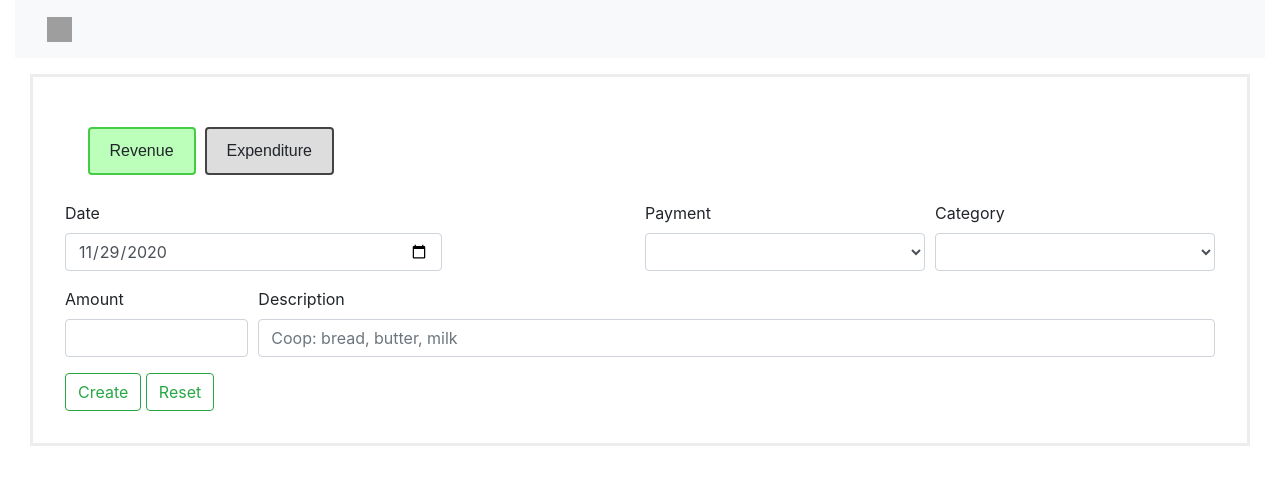
After one commit to ondrno/fastbudsjett, a Flask app: template front/app/templates/items/create.html in a window 1280 px wide. The commit adds this page. Shown: the top 485 px of the page. Run offline with Flask 2, Linux system fonts and the light colour scheme; the template is opened without the code that fills it: values that come from a table or form of the project are taken from there, others are empty; some libraries are stand-ins or nearby versions; grey boxes are pictures that could not be loaded.

Commit message:
working on basic function: add item

```diff
--- a/front/app/items.py
+++ b/front/app/items.py
@@ -4,14 +4,13 @@ from flask import (
 )
 from flask_wtf import FlaskForm
 from wtforms.fields.html5 import DateField
-from wtforms import DecimalField, SelectField, StringField, SubmitField
+from wtforms import DecimalField, SelectField, StringField, SubmitField, RadioField
 from wtforms.validators import InputRequired, Length, NumberRange
 import datetime
 
 from .auth import login_required
 from . import rest
-from . import categories
-from . import payment_types
+from . import utils
 
 
 bp = Blueprint('items', __name__)
@@ -22,6 +21,7 @@ class ItemsForm(FlaskForm):
     payment_type = SelectField('Payment', coerce=int, validators=[InputRequired()])
     amount = DecimalField('Amount', validators=[InputRequired(), NumberRange(min=0.01)])
     category = SelectField('Category', coerce=int, validators=[InputRequired()])
+    itemtype = RadioField('ItemType', coerce=int, validators=[InputRequired()])
     description = StringField('Description', validators=[
         InputRequired(),
         Length(6, 255)
@@ -29,7 +29,7 @@ class ItemsForm(FlaskForm):
     submit = SubmitField('Create')
 
 
-def get_items_and_resolve(payment_types: dict, categories: dict):
+def get_items_and_resolve(itemtypes: dict, payment_types: dict, categories: dict):
     """
     Get items using rest api and translate the payment_id, category_id
     into the names.
@@ -40,8 +40,11 @@ def get_items_and_resolve(payment_types: dict, categories: dict):
     for i in raw:
         cat_id = i['category_id']
         payment_id = i['payment_id']
+        itemtype_id = i['itemtype_id']
 
         payment = i
+        payment['itemtype'] = itemtypes.get(itemtype_id)
+        payment['is_revenue'] = payment['itemtype'].lower() == 'revenue'
         payment['payment'] = payment_types.get(payment_id)
         payment['category'] = categories.get(cat_id)
         year, month, day = str(payment['date']).split('-')
@@ -56,11 +59,53 @@ def get_items_and_resolve(payment_types: dict, categories: dict):
     return payments
 
 
-@bp.route('/', methods=['GET', 'POST'])
+@bp.route('/', methods=['GET'])
 @login_required
 def index():
-    categories_lookup = categories.get_categories()
-    payments_lookup = payment_types.get_payments()
+    categories_lookup = utils.get_categories()
+    payments_lookup = utils.get_payments()
+    itemtypes_lookup = utils.get_itemtypes()
+
+    payments = get_items_and_resolve(itemtypes_lookup, payments_lookup, categories_lookup)
+
+    return render_template('items/index.html', items=payments)
+
+
+@bp.route('/edit/<int:item_id>', methods=['GET'])
+@login_required
+def edit(item_id: int):
+    categories_lookup = utils.get_categories()
+    payments_lookup = utils.get_payments()
+    itemtypes_lookup = utils.get_itemtypes()
+
+    form = ItemsForm()
+    form.payment_type.choices = [(k, v) for k, v in payments_lookup.items()]
+    form.category.choices = [(k, v) for k, v in categories_lookup.items()]
+    form.itemtype.choices = [(k, v) for k, v in itemtypes_lookup.items()]
+
+    if form.validate_on_submit():
+        date = request.form['date']
+        amount = request.form['amount']
+        category = request.form['category']
+        payment = request.form['payment_type']
+        description = request.form['description']
+        itemtype = request.form['itemtype']
+        data = {'date': date, 'amount': amount, 'category_id': category,
+                'payment_id': payment, 'description': description, 'itemtype_id': itemtype}
+        rest.iface.create_item(data)
+        return redirect(url_for('index'))
+
+    print(f"edit {item_id}")
+
+    return redirect(url_for('index'))
+
+
+@bp.route('/create', methods=['GET', 'POST'])
+@login_required
+def create():
+    categories_lookup = utils.get_categories()
+    payments_lookup = utils.get_payments()
+    itemtypes_lookup = utils.get_itemtypes()
 
     form = ItemsForm()
     form.payment_type.choices = [(k, v) for k, v in payments_lookup.items()]
@@ -71,19 +116,11 @@ def index():
         amount = request.form['amount']
         category = request.form['category']
         payment = request.form['payment_type']
+        itemtype = request.form['itemtype']
         description = request.form['description']
         data = {'date': date, 'amount': amount, 'category_id': category,
                 'payment_id': payment, 'description': description}
         rest.iface.create_item(data)
         return redirect(url_for('index'))
 
-    payments = get_items_and_resolve(payments_lookup, categories_lookup)
-
-    return render_template('items/index.html', items=payments, form=form)
-
-
-@bp.route('/edit/<int:item_id>', methods=['GET'])
-@login_required
-def edit(item_id):
-    print(f"edit {item_id}")
-    return redirect(url_for('index'))
+    return render_template('items/create.html', form=form)
--- a/front/app/static/app.css
+++ b/front/app/static/app.css
@@ -4,3 +4,36 @@
   border-color: #ebedef;
   margin-bottom: 0;
 }
+
+.radio-toolbar {
+  margin: 10px;
+}
+
+.radio-toolbar input[type="radio"] {
+  opacity: 0;
+  /*position: fixed;*/
+  width: 0;
+}
+
+.radio-toolbar label {
+    display: inline-block;
+    background-color: #ddd;
+    padding: 10px 20px;
+    font-family: sans-serif, Arial;
+    font-size: 16px;
+    border: 2px solid #444;
+    border-radius: 4px;
+}
+
+.radio-toolbar label:hover {
+  background-color: #dfd;
+}
+
+.radio-toolbar input[type="radio"]:focus + label {
+    border: 2px dashed #444;
+}
+
+.radio-toolbar input[type="radio"]:checked + label {
+    background-color: #bfb;
+    border-color: #4c4;
+}
--- a/front/app/templates/base.html
+++ b/front/app/templates/base.html
@@ -15,59 +15,15 @@
   <body>
     <div class="container-fluid">
 {% if g.user %}
-      <nav class="navbar navbar-expand-lg navbar-light bg-light">
-        <button class="navbar-toggler" type="button" data-toggle="collapse" data-target="#navbarFastBudsjett" aria-controls="navbarFastBudsjett" aria-expanded="false" aria-label="Toggle navigation">
-          <span class="navbar-toggler-icon"></span>
-        </button>
-        <div class="collapse navbar-collapse" id="navbarFastBudsjett">
-          <ul class="navbar-nav mr-auto">
-            <li class="nav-item active">
-              <a class="nav-link" href="{{ url_for('index') }}">Home <span class="sr-only">(current)</span></a>
-            </li>
-            <li class="nav-item">
-              <a class="nav-link" href="{{ url_for('search.index') }}">Search</a>
-            </li>
-            <li class="nav-item">
-              <a class="nav-link" href="#">Statistics</a>
-            </li>
-            <li class="nav-item">
-              <a class="nav-link" href="#">Standing Orders</a>
-            </li>
-            {% if g.is_superuser %}
-            <li class="nav-item dropdown">
-              <a class="nav-link dropdown-toggle" data-toggle="dropdown" href="#" role="button" aria-haspopup="true" aria-expanded="false">Admin</a>
-              <div class="dropdown-menu">
-                <a class="dropdown-item" href="#">manage users</a>
-                <a class="dropdown-item" href="#">edit categories</a>
-                <a class="dropdown-item" href="#">edit payment types</a>
-                <div class="dropdown-divider"></div>
-                <a class="dropdown-item" href="#">cleanup deleted items</a>
-              </div>
-            </li>
-            {% endif %}
-          </ul>
-          <ul class="navbar-nav justify-content-end">
-            <li class="nav-item dropdown">
-              <a class="nav-link dropdown-toggle" data-toggle="dropdown" href="#" role="button" aria-haspopup="true" aria-expanded="false">{{ g.user }}</a>
-              <div class="dropdown-menu">
-                <a class="dropdown-item" href="#">Edit profile</a>
-              </div>
-            </li>
-
-            <li class="nav-item">
-              <a class="nav-link" href="{{ url_for('auth.logout') }}">Sign out</a>
-            </li>
-          </ul>
-         </div>
-      </nav>
-      <nav class="navbar navbar-expand-lg navbar-light bg-light">
-        <div class="collapse navbar-collapse" id="navbarMonths">
-          <a class="nav-link" href="#">&lt;</a>Dec. 2020<a class="nav-link" href="#">&gt;</a>
+      <nav class="navbar fixed-bottom navbar-expand navbar-light bg-light">
+        <div class="collapse navbar-collapse" id="navbarOverview">
+          <a class="nav-link" href="#">Statistics</a>
+          <a class="nav-link" href="#">Settings</a>
+          <a class="nav-link" href="{{ url_for('auth.logout') }}">Sign out</a>
         </div>
       </nav>
 {% endif %}
-      <div class="p-2"></div>
-      {% block header %}{% endblock %}
+{% block header %}{% endblock %}
       <div class="p-2"></div>
       {% block content %}{% endblock %}
     </div>
--- /dev/null
+++ b/front/app/templates/items/create.html
@@ -0,0 +1,87 @@
+{% extends 'base.html' %}
+
+{% block title %}Show items{% endblock %}
+
+{% block header %}
+<nav class="navbar navbar-expand navbar-light bg-light">
+  <div class="collapse navbar-collapse" id="navbarMonths">
+    <a class="nav-link" href="{{ url_for('index') }}">
+      <img src="/static/img/arrow-left-square.svg" alt="" width="25" height="25" title="back"/>
+    </a>
+  </div>
+</nav>
+{% endblock %}
+
+{% block content %}
+<div class="container-fluid">
+  <form class="inputform" method="post" action="{{ url_for('items.create') }}">
+    {{ form.hidden_tag() }}
+    <div class="form-row p-2">
+      <div class="radio-toolbar col-mx-1 offset-5">
+        <input type="radio" id="radioRevenue" name="radioItemType" value="1" checked>
+        <label for="radioRevenue">Revenue</label>
+
+        <input type="radio" id="radioExpenditure" name="radioItemType" value="2">
+        <label for="radioExpenditure">Expenditure</label>
+      </div>
+    </div>
+    <div class="form-row">
+      <div class="form-group col-md-4">
+        {{ form.date.label() }}
+        {{ form.date(class_="form-control") }}
+      </div>
+      <div class="invisible col-md-2"></div>
+      <div class="form-group col-md-3">
+        {{ form.payment_type.label() }}
+        {{ form.payment_type(class_="form-control") }}
+      </div>
+      <div class="form-group col-md-3">
+        {{ form.category.label() }}
+        {{ form.category(class_="form-control") }}
+      </div>
+    </div>
+    <div class="form-row">
+      <div class="form-group col-md-2">
+        {{ form.amount.label() }}
+        {{ form.amount(class_="form-control") }}
+        {% if form.amount.errors %}
+          {% for error in form.amount.errors %}
+             <div id="alert-amount" class="alert alert-danger">{{ error }}</div>
+          {% endfor %}
+        {% endif %}
+      </div>
+      <div class="form-group col-md-10">
+        {{ form.description.label() }}
+        {{ form.description(class_="form-control", placeholder="Coop: bread, butter, milk") }}
+        {% if form.description.errors %}
+          {% for error in form.description.errors %}
+             <div id="alert-description" class="alert alert-danger">{{ error }}</div>
+          {% endfor %}
+        {% endif %}
+      </div>
+    </div>
+    {{ form.submit(class_="btn btn-outline-success") }}
+    <button type="reset" class="btn btn-outline-success">Reset</button>
+  </form>
+</div>
+{% endblock %}
+
+{% block script %}
+<script type="text/javascript">
+    function fillCategory(element, trigger) {
+        if (trigger == 'revenue') {
+            console.log(trigger);
+            console.log(element);
+            console.log($('button#isRevenue'));
+            // element.className = element.className.append(" active");
+            // $('button#isRevenue').className = $('button#isRevenue').className.replace(" active", "");
+            // $('button#isRevenue').className = $('button#isRevenue').className.replace(" active", "");
+            // $('button#isExpenditure').className = $('button#isRevenue').className.append(" active");
+        }
+    };
+    setTimeout(function () {
+        $('#alert-amount').alert('close');
+        $('#alert-description').alert('close');
+    }, 4000);
+</script>
+{% endblock %}
```
Also changed, not shown: front/app/categories.py (deleted, +0 -15 lines), front/app/payment_types.py (deleted, +0 -15 lines), front/app/search.py (+5 -6 lines), front/app/templates/items/index.html (+29 -48 lines), front/app/templates/render_items.html (+11 -9 lines), front/app/utils.py (added, +35 -0 lines).
